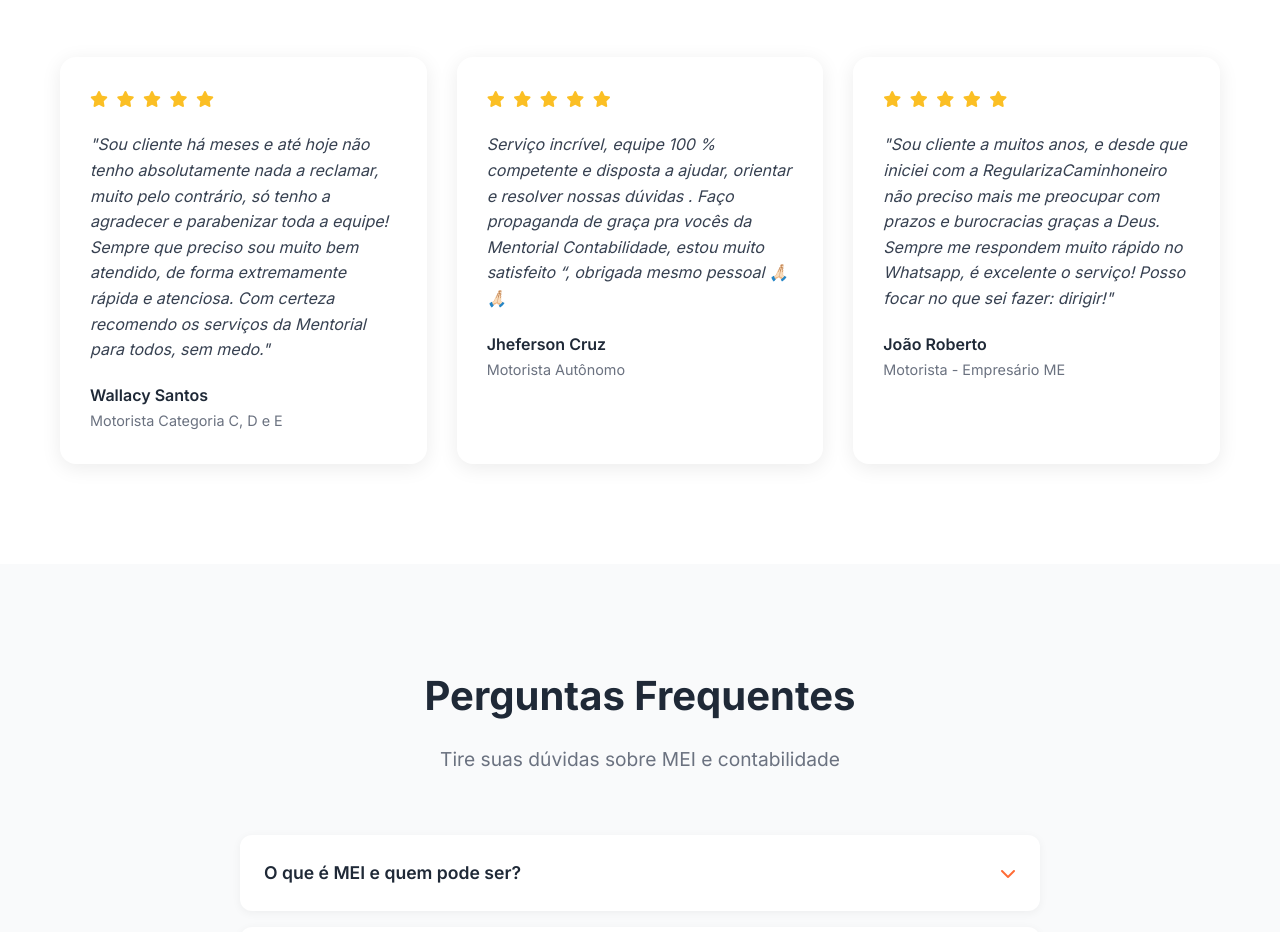
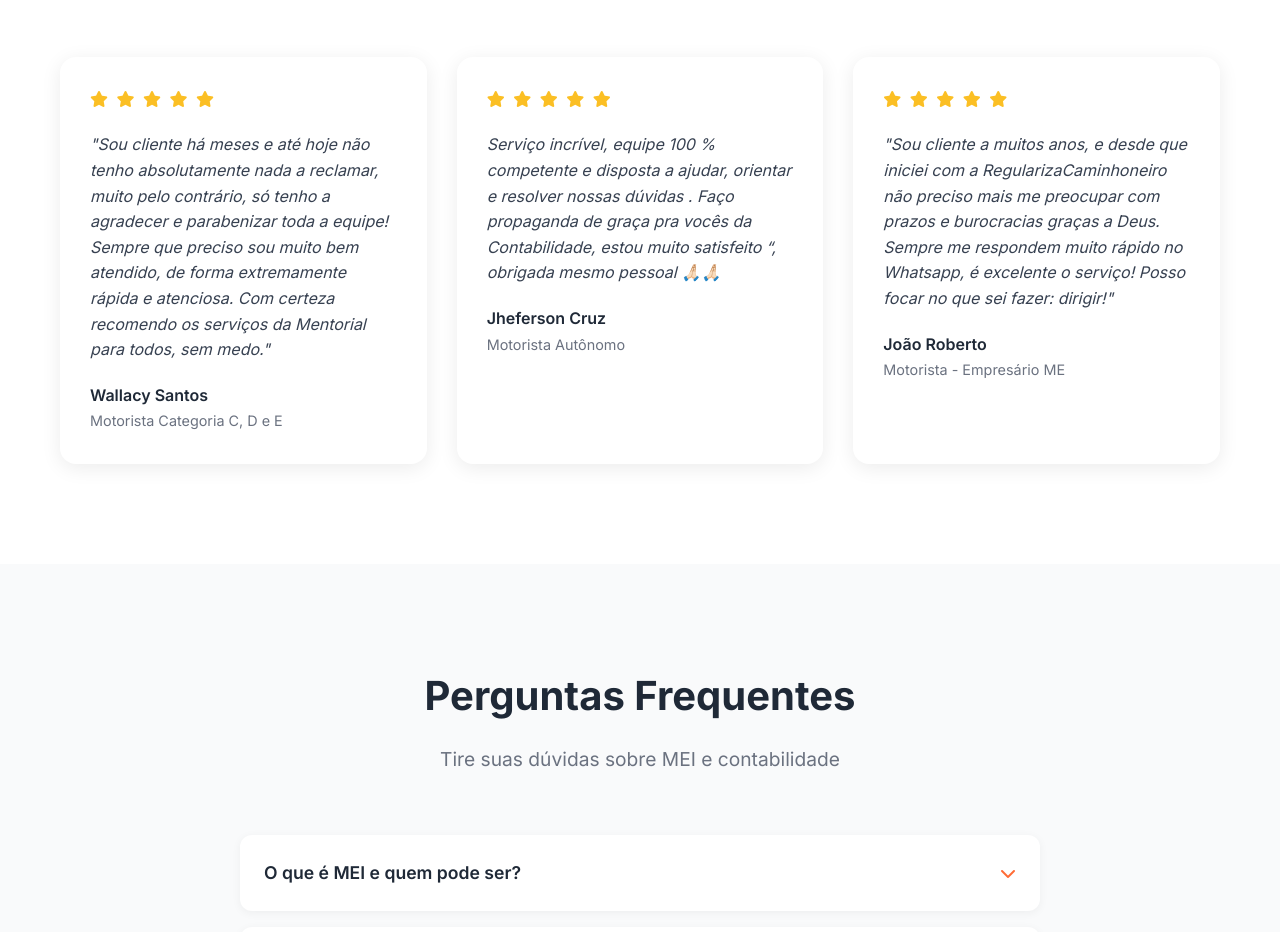
Before and after one commit to chrmentor/siteregularizacaminhoneiro, a plain HTML site: page index.html in a window 1280 px wide. Shown: the part 4203-5135 px from the top of the page. Drawn offline with nearby package versions, Linux system fonts and the light colour scheme.

Commit message:
Add files via upload

```diff
--- a/index.html
+++ b/index.html
@@ -268,7 +268,7 @@ Com certeza recomendo os serviços da Mentorial para todos, sem medo."</p>
                         <i class="fas fa-star"></i>
                         <i class="fas fa-star"></i>
                     </div>
-                    <p>Serviço incrível, equipe 100 % competente e disposta a ajudar, orientar e resolver nossas dúvidas . Faço propaganda de graça pra vocês da Mentorial Contabilidade, estou muito satisfeito “, obrigada mesmo pessoal 🙏🏻🙏🏻</p>
+                    <p>Serviço incrível, equipe 100 % competente e disposta a ajudar, orientar e resolver nossas dúvidas . Faço propaganda de graça pra vocês da Contabilidade, estou muito satisfeito “, obrigada mesmo pessoal 🙏🏻🙏🏻</p>
                     <div class="testimonial-author">
                         <div class="author-info">
                             <h4>Jheferson Cruz</h4>
```
